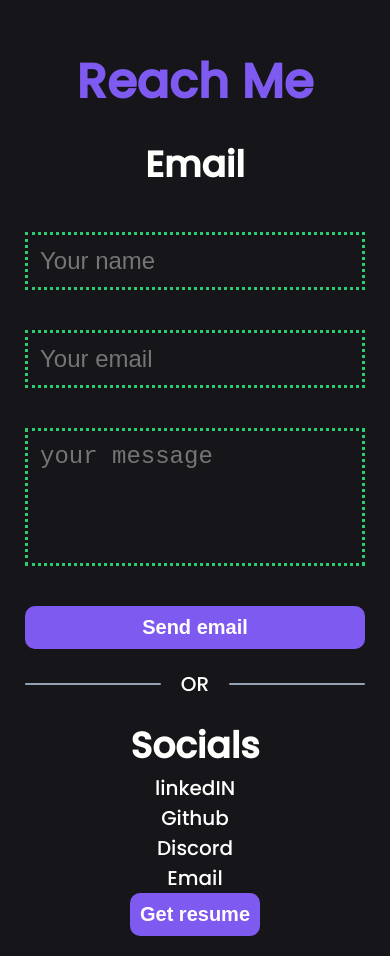
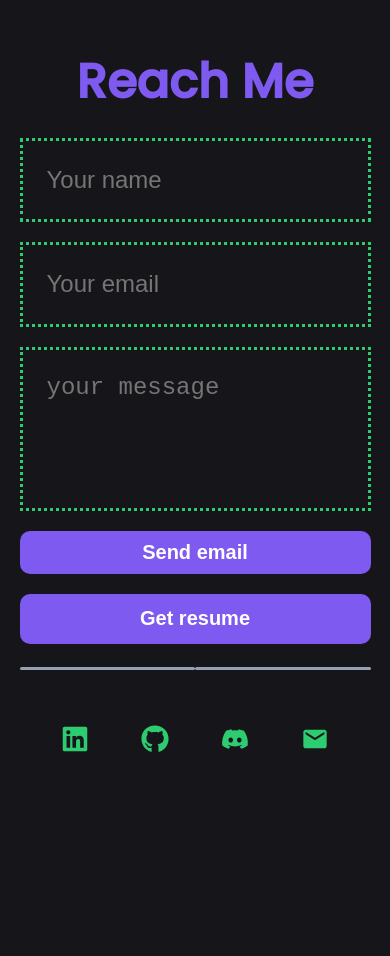
Before and after one commit to Predakor/predakor.github.io, a React (Vite) app: page / in a window 390 px wide. Shown: the part 3560-4516 px from the top of the page. After the commit the page ends 4382 px from the top, so only its background shows below. Built offline with nearby package versions, Linux system fonts and the light colour scheme; no server answers.

Commit message:
Added layout to contact section

```diff
--- /dev/null
+++ b/src/components/Email/Email.module.scss
@@ -0,0 +1,31 @@
+@mixin dotted() {
+  border: 0.125em dotted var(--tertiary-color);
+
+  color: var(--paragraph-color);
+  font-size: var(--font-size-400);
+
+  transition: 300ms;
+
+  &:focus-visible {
+    outline: none;
+    border-style: solid;
+    border-radius: 0.5em;
+    color: var(--headline-color);
+  }
+}
+
+.form {
+  display: flex;
+  flex-direction: column;
+  gap: 1em;
+
+  :is(input, textarea) {
+    @include dotted();
+    flex-grow: 1;
+    max-width: 90vw;
+    padding: 1em;
+
+    background: none;
+    resize: none;
+  }
+}
--- /dev/null
+++ b/src/components/Email/Email.tsx
@@ -0,0 +1,46 @@
+import styles from "./Email.module.scss";
+
+function Email() {
+  return (
+    <form
+      action="mailto:patrykbusko[work]@gmail.com"
+      method="post"
+      autoComplete="on"
+      className={styles.form}
+    >
+      <label className="sr-only" htmlFor="name">
+        your name
+      </label>
+      <input
+        type="text"
+        name="name"
+        id="name"
+        maxLength={32}
+        placeholder="Your name"
+      />
+      <label className="sr-only" htmlFor="email">
+        your name
+      </label>
+      <input
+        type="email"
+        name="email"
+        id="email"
+        maxLength={40}
+        placeholder="Your email"
+      />
+      <label className="sr-only" htmlFor="message">
+        Your name
+      </label>
+      <textarea
+        name="message"
+        id="message"
+        placeholder="your message"
+        rows={4}
+        required
+      />
+      <button type="submit">Send email</button>
+    </form>
+  );
+}
+
+export default Email;
--- /dev/null
+++ b/src/components/Socials/Socials.module.scss
@@ -0,0 +1,47 @@
+.socialsList {
+  display: grid;
+  gap: 0.5em;
+  padding: 1em;
+  grid-template-columns: repeat(4, 1fr);
+  li {
+    display: grid;
+    place-content: center;
+    gap: 0.5em;
+    padding: 0.5em;
+
+    a {
+      color: var(--tertiary-color);
+      font-size: var(--font-size-500);
+    }
+  }
+}
+
+@media (min-width: 678px) {
+  .socialsList {
+    grid-auto-flow: row;
+    grid: repeat(4, 1fr) / 1fr;
+    li {
+      gap: 1em;
+      padding: 1em;
+      opacity: 0.5;
+      transition: 300ms;
+
+      &:hover {
+        opacity: 1;
+        scale: 1.3;
+      }
+    }
+  }
+}
+
+@media (min-width: 1024px) {
+  .socialsList {
+    grid: repeat(2, 1fr) / repeat(2, 1fr);
+
+    li {
+      a {
+        font-size: var(--font-size-1000);
+      }
+    }
+  }
+}
--- /dev/null
+++ b/src/components/Socials/Socials.tsx
@@ -0,0 +1,69 @@
+import { motion } from "framer-motion";
+import { FaDiscord, FaGithub, FaLinkedin } from "react-icons/fa";
+import { MdEmail } from "react-icons/md";
+import styles from "./Socials.module.scss";
+
+const list = {
+  show: {
+    transition: {
+      when: "beforeChildren",
+      staggerChildren: 0.1,
+    },
+  },
+};
+
+const items = {
+  show: { y: ["50%", "0%"] },
+};
+
+function Socials() {
+  return (
+    <motion.ul
+      className={styles.socialsList}
+      whileInView={"show"}
+      variants={list}
+    >
+      <motion.li variants={items}>
+        <a
+          href="https://www.linkedin.com/in/patryk-bu%C5%9Bko/"
+          target="_blank"
+          rel="noopener noreferrer"
+        >
+          <FaLinkedin />
+        </a>
+      </motion.li>
+
+      <motion.li variants={items}>
+        <a
+          href="https://github.com/Predakor"
+          target="_blank"
+          rel="noopener noreferrer"
+        >
+          <FaGithub />
+        </a>
+      </motion.li>
+
+      <motion.li variants={items}>
+        <a
+          href="https://discordapp.com/users/315505312805289984"
+          target="_blank"
+          rel="noopener noreferrer"
+        >
+          <FaDiscord />
+        </a>
+      </motion.li>
+
+      <motion.li variants={items}>
+        <a
+          href="mailto:patrykbusko@gmail.com"
+          target="_blank"
+          rel="noopener noreferrer"
+        >
+          <MdEmail />
+        </a>
+      </motion.li>
+    </motion.ul>
+  );
+}
+
+export default Socials;
--- a/src/global.scss
+++ b/src/global.scss
@@ -44,8 +44,8 @@ html {
   overflow-x: clip;
   overflow-y: scroll;
   scroll-behavior: smooth;
-  scroll-snap-type: y mandatory;
   scroll-snap-stop: always;
+  scroll-snap-type: y proximity;
 
   &::-webkit-scrollbar {
     width: 0.4vw;
@@ -81,7 +81,6 @@ section {
   h2 {
     margin-top: 1em;
     font-size: var(--font-size-1000);
-    font-weight: bolder;
   }
 
   h3 {
@@ -125,7 +124,22 @@ button {
   }
 }
 
+.sr-only {
+  position: absolute;
+  width: 1px;
+  height: 1px;
+  padding: 0;
+  margin: -1px;
+  overflow: hidden;
+  clip: rect(0, 0, 0, 0);
+  white-space: nowrap;
+  border-width: 0;
+}
+
 @media (min-width: 768px) {
+  html {
+    scroll-snap-type: y mandatory;
+  }
   #root {
     grid-template-rows: minmax(auto, 3em) 1fr minmax(auto, 3em);
   }
--- a/src/hooks/useProjects.ts
+++ b/src/hooks/useProjects.ts
@@ -14,7 +14,7 @@ function useProjects() {
 
       const data: Array<Project> = await res.json();
       const validProjects = data.filter((project) => {
-        return project.homepage && project.name !== "PersonalSite";
+        return project.homepage && project.name !== "predakor.github.io";
       });
 
       setProjects(validProjects);
--- a/src/sections/Contact/Contact.module.scss
+++ b/src/sections/Contact/Contact.module.scss
@@ -1,65 +1,57 @@
-@mixin dotted() {
-  width: 100%;
-
-  border: 0.125em dotted var(--tertiary-color);
-  border-offset: 0.25em;
-
-  color: var(--paragraph-color);
-  font-size: var(--font-size-400);
-
-  transition: 300ms;
-
-  &:focus-visible {
-    outline: none;
-    border-style: solid;
-    border-radius: 0.5em;
-    color: var(--headline-color);
-  }
-}
-
 .container {
-  display: grid;
-  place-items: center;
   .header {
     color: var(--main-color);
     grid-column: 1/-1;
   }
   .subHeader {
+    display: none;
   }
-}
-
-.emailForm {
-  display: grid;
-  grid-template-rows: auto auto auto 1fr;
-  gap: 2em;
-
-  label {
-    position: absolute;
-    width: 1px;
-    height: 1px;
-    padding: 0;
-    margin: -1px;
-    overflow: hidden;
-    clip: rect(0, 0, 0, 0);
-    white-space: nowrap;
-    border-width: 0;
+  .otherContainer {
+    display: grid;
+    gap: 1em;
   }
-  :is(input, textarea) {
-    @include dotted();
-    padding: 0.5em;
-    background: none;
-    resize: none;
+  .emailContainer {
+    display: grid;
+    gap: 1em;
+    .emailForm {
+      padding: 1em;
+    }
+  }
+  .socialsContainer {
+    .resumeButton {
+      display: none;
+    }
   }
 }
 
 @media (min-width: 678px) {
+  .otherContainer {
+    grid-template-columns: 1fr auto auto;
+  }
+}
+@media (min-width: 1024px) {
   .container {
-    grid-template-columns: 1fr auto 1fr;
     .divider {
       align-self: center;
     }
-  }
-  .emailForm {
-    padding: 1em;
+    .subHeader {
+      display: block;
+    }
+    .otherContainer {
+      place-content: center;
+      gap: 4em;
+      transition: 300ms;
+
+      .socialsContainer {
+        display: grid;
+        grid-template-rows: auto 1fr auto;
+        .resumeButton {
+          display: block;
+        }
+      }
+    }
+    .resumeButton {
+      display: none;
+    }
   }
 }
--- a/src/sections/Contact/Contact.tsx
+++ b/src/sections/Contact/Contact.tsx
@@ -1,60 +1,43 @@
+import { motion } from "framer-motion";
+import { useMediaQuery } from "react-responsive";
 import Divider from "../../components/Divider/Divider";
+import Email from "../../components/Email/Email";
+import Socials from "../../components/Socials/Socials";
 import styles from "./Contact.module.scss";
 
 function Contact() {
+  const isMobile = useMediaQuery({ maxWidth: "1024px" });
   return (
     <section id="contact" className={styles.container}>
       <h2 className={styles.header}>Reach Me</h2>
-      <div>
-        <form
-          action="mailto:patrykbusko[work]@gmail.com"
-          method="post"
-          autoComplete="on"
-          className={styles.emailForm}
+
+      <div className={styles.otherContainer}>
+        <motion.div
+          whileInView={{ y: isMobile ? "0%" : "20%" }}
+          transition={{ delay: 0.2, type: "tween" }}
+          className={styles.emailContainer}
         >
-          <h3 className={styles.subHeader}>Email</h3>
+          <motion.h3 className={styles.subHeader}>Email</motion.h3>
+          <Email />
+        </motion.div>
 
-          <label htmlFor="name">your name</label>
-          <input
-            type="text"
-            name="name"
-            id="name"
-            maxLength={32}
-            placeholder="Your name"
-          />
+        <button className={styles.resumeButton} type="button">
+          Get resume
+        </button>
 
-          <label htmlFor="email">your name</label>
-          <input
-            type="email"
-            name="email"
-            id="email"
-            maxLength={40}
-            placeholder="Your email"
-          />
+        <Divider />
 
-          <label htmlFor="message">your name</label>
-          <textarea
-            name="message"
-            id="message"
-            placeholder="your message"
-            rows={4}
-          />
-
-          <button type="submit">Send email</button>
-        </form>
-      </div>
-
-      <Divider>OR</Divider>
-
-      <div>
-        <h3 className={styles.subHeader}>Socials</h3>
-        <ul>
-          <li>linkedIN</li>
-          <li>Github</li>
-          <li>Discord</li>
-          <li>Email</li>
-          <button type="button">Get resume</button>
-        </ul>
+        <motion.div
+          whileInView={{ y: isMobile ? "0%" : "-20%" }}
+          transition={{ delay: 0.2, type: "tween" }}
+          className={styles.socialsContainer}
+        >
+          <h3 className={styles.subHeader}>Socials</h3>
+          <Socials />
+          <button className={styles.resumeButton} type="button">
+            Get resume
+          </button>
+        </motion.div>
       </div>
     </section>
   );
```
Also changed, not shown: 19 other files (tests, documents, lock files or other folders).
